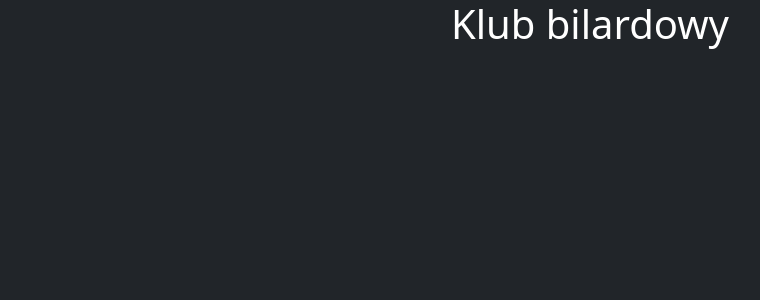
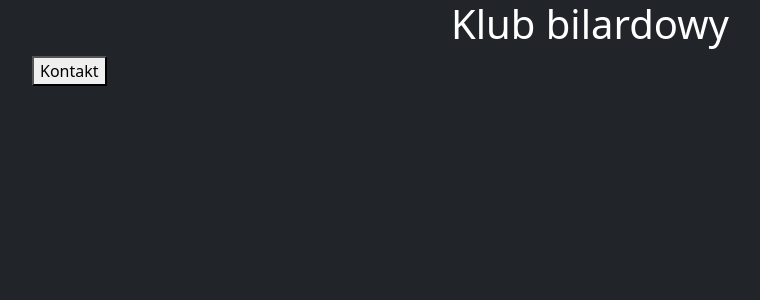
Before and after one commit to K4CP3RR0/KlubBilardowy, a React (Vite) app: page / in a window 1280 px wide. Shown: the top 300 px of the page, without its empty margins (50-810 px from the left). Built offline with nearby package versions, Linux system fonts and the light colour scheme.

Commit message:
Utworzenie podstrony cennika oraz utworzenie testowej ścieżki do buttona.

```diff
--- a/package.json
+++ b/package.json
@@ -13,7 +13,8 @@
     "@supabase/supabase-js": "^2.98.0",
     "bootstrap": "^5.3.8",
     "react": "^19.2.0",
-    "react-dom": "^19.2.0"
+    "react-dom": "^19.2.0",
+    "react-router-dom": "^7.13.1"
   },
   "devDependencies": {
     "@eslint/js": "^9.39.1",
--- a/src/App.tsx
+++ b/src/App.tsx
@@ -1,9 +1,16 @@
 //import { supabase } from '../utils/supabase'
+import { Link } from 'react-router-dom';
+
+
 function App() {
+
 
     return (
       <div className="container">
             <h1 className="text-white text-center">Klub bilardowy</h1>
+          <Link to="/kontakt">
+              <button>Kontakt</button>
+          </Link>
         </div>
   )
 }
--- a/src/main.tsx
+++ b/src/main.tsx
@@ -1,10 +1,16 @@
 import { StrictMode } from 'react'
 import { createRoot } from 'react-dom/client'
-
 import App from './App.tsx'
+import { BrowserRouter, Routes, Route } from "react-router-dom";
+import Kontakt from "./Kontakt.tsx";
 
 createRoot(document.getElementById('root')!).render(
   <StrictMode>
-    <App />
+      <BrowserRouter>
+          <Routes>
+              <Route path="/" element={<App />} />
+              <Route path="/kontakt" element={<Kontakt/>} />
+          </Routes>
+      </BrowserRouter>
   </StrictMode>,
 )
```
Also changed, not shown: src/Cennik.tsx (added, +11 -0 lines), 1 other file (tests, documents, lock files or other folders).
